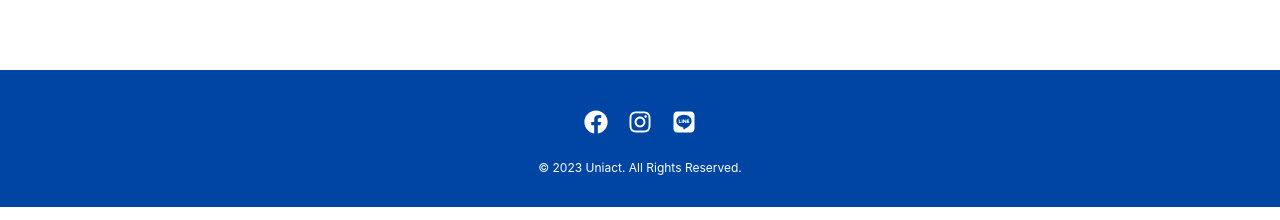
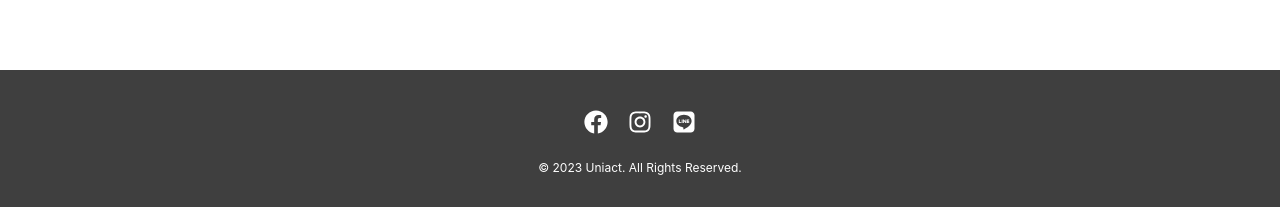
Before and after one commit to PhoorinNickphong/UniAct, a React (Create React App) app in the folder client/: page /status in a window 1280 px wide. Shown: the part 577-797 px from the top of the page. Built offline with nearby package versions, Linux system fonts and the light colour scheme.

Commit message:
Fix Size imageslide in main and color footer

```diff
--- a/client/src/components/footer.css
+++ b/client/src/components/footer.css
@@ -1,6 +1,6 @@
 footer {
     margin-top: 10%;
-    background-color: #0045a4;
+    background-color: #3f3f3f;
     color: #fff;
     padding: 20px;
     text-align: center;
--- a/client/src/pages/main/main.css
+++ b/client/src/pages/main/main.css
@@ -3,12 +3,10 @@ html{
   }
 
 .slide{
-    width: 1000px;
-    height: 400px;
+    width: 100%;
+    height: 2%;
     margin-left: auto;
     margin-right: auto;
-    margin-top: 50px;
-    margin-bottom: 50px;
     overflow: hidden;
 }
 
```
